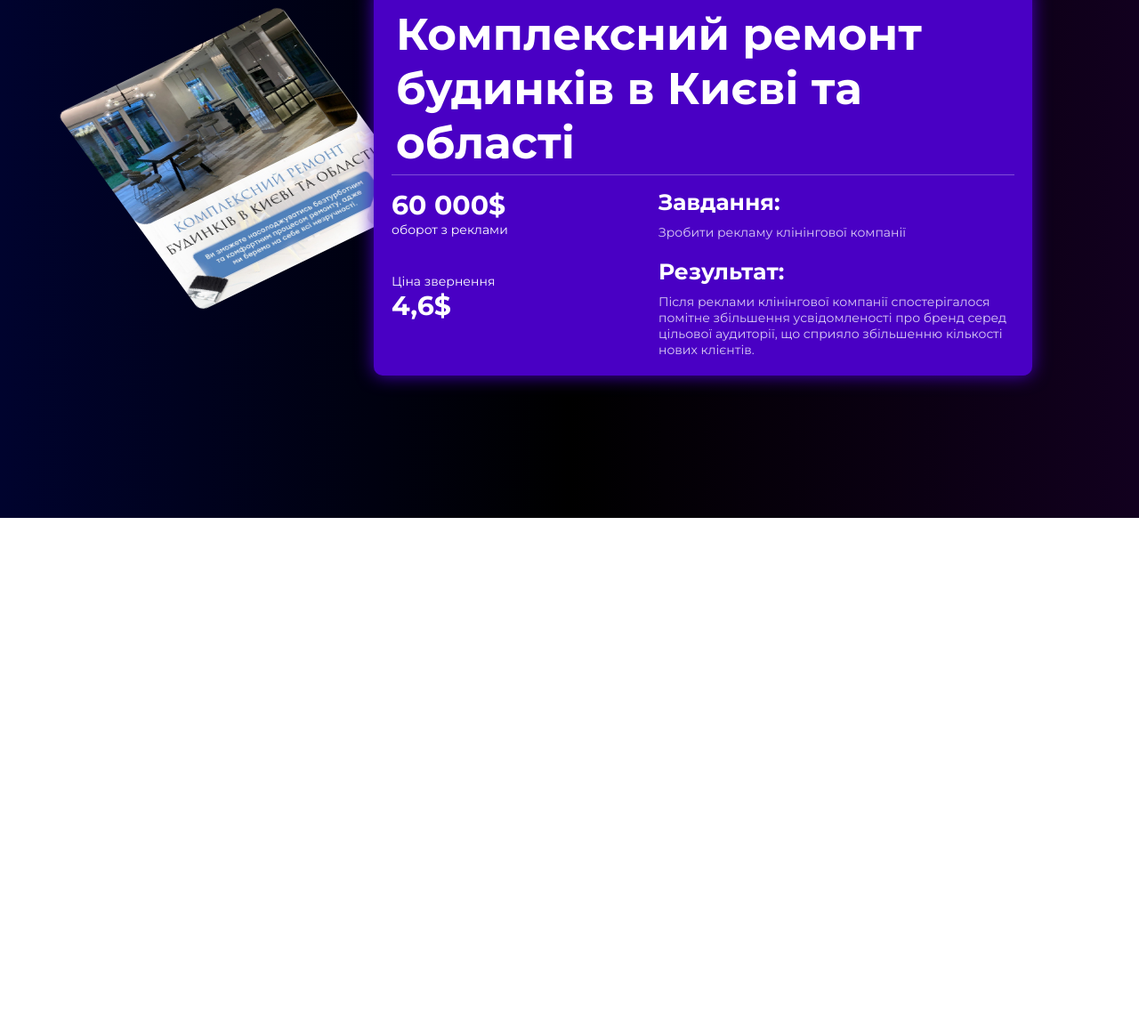
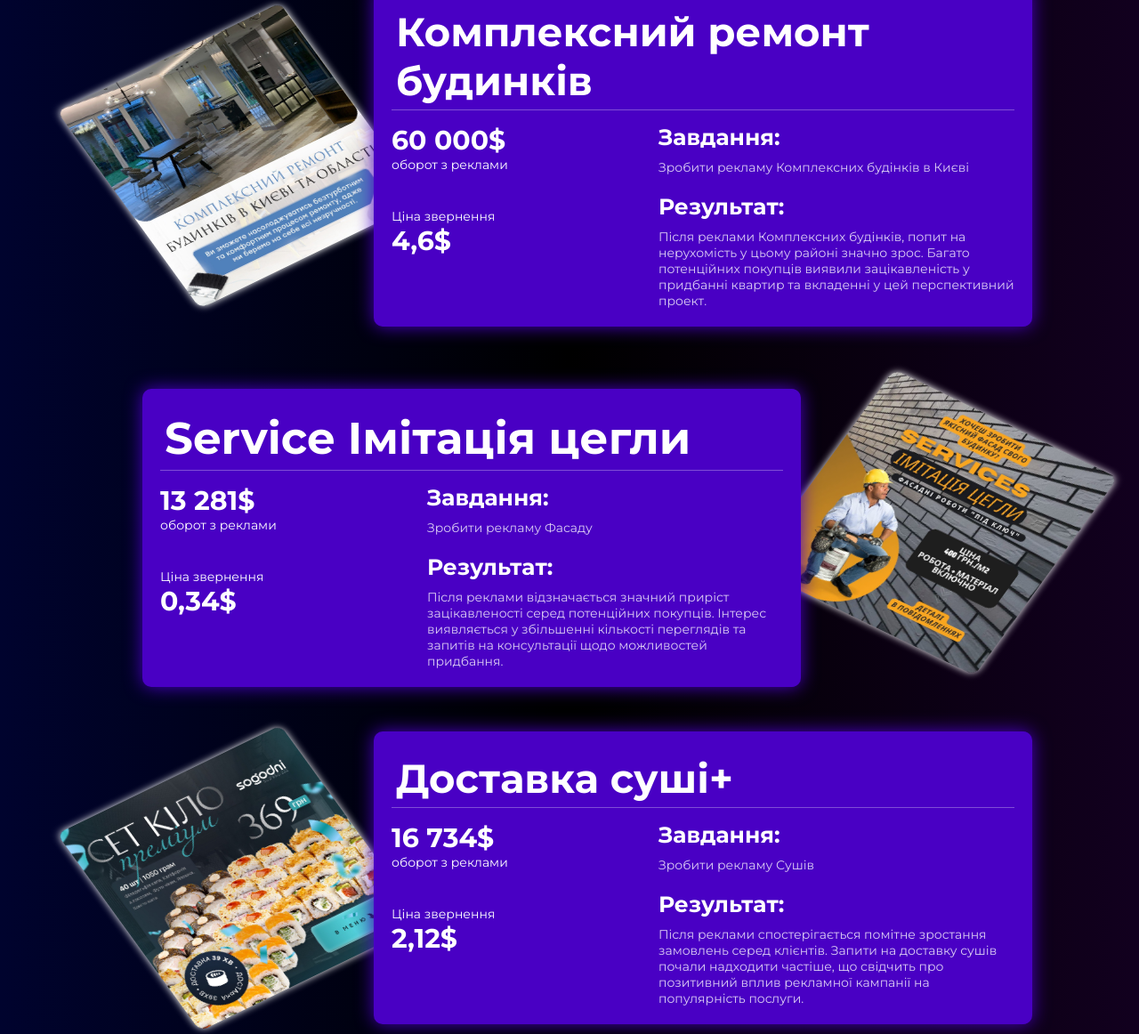
Before and after one commit to Nimarchik/StroichTarget.github.io, a plain HTML site: page index.html in a window 1280 px wide. Shown: the part 1294-2456 px from the top of the page at 89% size. Before the commit the page ends 1876 px from the top, so only its background shows below. Drawn offline with nearby package versions, Linux system fonts and the light colour scheme.

Commit message:
Made a description of the advertisement

```diff
--- a/css/styles.css
+++ b/css/styles.css
@@ -269,6 +269,10 @@ p {
     border-bottom: 1px solid rgba(255, 255, 255, .3);
 }
 
+.title-two {
+    font-size: 45px;
+}
+
 .result_group {
     display: flex;
     gap: 15px;
@@ -307,7 +311,7 @@ p {
 }
 
 .two {
-    margin: 50px 0 0 auto;
+    margin: 70px 0 70px auto;
     margin-top: 50px;
 }
 
@@ -322,22 +326,27 @@ p {
     flex-direction: row-reverse;
 }
 
-.result_cart-two-img,
-.result_cart-one-img {
+.result_cart-one-img,
+.result_cart-two-img {
     width: 300px;
     height: 300px;
     border-radius: 10px;
+    box-shadow: 0 0 10px #fff;
+}
+
+
+.result_cart-two-img {
     transform: rotate3d(2, 1, -2, 45deg);
+    float: left;
 
 }
 
 .result_cart-one-img {
     float: right;
+    transform: rotate3d(2, -1, -2, -45deg);
+
 }
 
-.result_cart-two-img {
-    float: left;
-}
 
 
 
--- a/index.html
+++ b/index.html
@@ -198,7 +198,7 @@ c32 155 34 147 -27 147 -43 0 -50 2 -45 18 3 9 8 29 12 45 l6 27 169 0 c137 0
                                                 </g>
                                             </g>
                                         </svg>
-                                        <p><b>3,5 роки</b> роботи в сфері</p>
+                                        <p><b>10 місяців</b> роботи в сфері</p>
                                     </li>
                                     <li class="top_content-item">
                                         <svg class="top_content-svg" data-name="Layer 1" id="Layer_1"
@@ -513,9 +513,10 @@ c32 155 34 147 -27 147 -43 0 -50 2 -45 18 3 9 8 29 12 45 l6 27 169 0 c137 0
 
                 <sections class="result">
                     <div class="result_content">
-                        <h2 class="result_title">ЖОДНИХ ЛАЙКІВ І ПІДПИСНИКІВ —
-                            ТІЛЬКИ РЕАЛЬНИЙ РЕЗУЛЬТАТ!</h2>
-
+                        <div data-aos="fade-up">
+                            <h2 class="result_title">ЖОДНИХ ЛАЙКІВ І ПІДПИСНИКІВ —
+                                ТІЛЬКИ РЕАЛЬНИЙ РЕЗУЛЬТАТ!</h2>
+                        </div>
                         <div class="result_cart-content-one">
                             <div data-aos="fade-left">
                                 <img src="image/cleaaning.jpg" alt="" class="result_cart-one-img">
@@ -552,21 +553,19 @@ c32 155 34 147 -27 147 -43 0 -50 2 -45 18 3 9 8 29 12 45 l6 27 169 0 c137 0
                                             </li>
                                         </ul>
                                     </div>
-
-
                                 </div>
                             </div>
                         </div>
 
 
-                        <div class="result_cart-content">
+                        <div class="result_cart-content two">
                             <div data-aos="fade-right">
                                 <img src="image/remont.jpg" alt="" class="result_cart-two-img">
                             </div>
 
                             <div data-aos="fade-left">
-                                <div class="result_cart two">
-                                    <h3 class="result_cart-title">Комплексний ремонт будинків в Києві та області</h3>
+                                <div class="result_cart ">
+                                    <h3 class="result_cart-title title-two">Комплексний ремонт будинків</h3>
                                     <div class="result_group">
 
                                         <ul class="price-list">
@@ -584,15 +583,14 @@ c32 155 34 147 -27 147 -43 0 -50 2 -45 18 3 9 8 29 12 45 l6 27 169 0 c137 0
                                         <ul class="task_list">
                                             <li class="task_list-item">
                                                 <h4 class="task_title">Завдання:</h4>
-                                                <p class="task-text">Зробити рекламу клінінгової компанії</p>
+                                                <p class="task-text">Зробити рекламу Комплексних будінків в Києві</p>
                                             </li>
                                             <li class="task_list-item">
                                                 <h4 class="task_title">Результат:</h4>
-                                                <p class="task-text">Після реклами клінінгової компанії спостерігалося
-                                                    помітне
-                                                    збільшення усвідомленості про бренд серед цільової аудиторії, що
-                                                    сприяло
-                                                    збільшенню кількості нових клієнтів.</p>
+                                                <p class="task-text">Після реклами Комплексних будінків, попит на
+                                                    нерухомість у цьому районі значно зрос. Багато потенційних покупців
+                                                    виявили зацікавленість у придбанні квартир та вкладенні у цей
+                                                    перспективний проект.</p>
                                             </li>
                                         </ul>
                                     </div>
@@ -601,6 +599,88 @@ c32 155 34 147 -27 147 -43 0 -50 2 -45 18 3 9 8 29 12 45 l6 27 169 0 c137 0
                             </div>
                         </div>
 
+                        <div class="result_cart-content-one">
+                            <div data-aos="fade-left">
+                                <img src="image/fasad.jpg" alt="" class="result_cart-one-img">
+                            </div>
+                            <div data-aos="fade-right">
+                                <div class="result_cart">
+                                    <h3 class="result_cart-title">Service Імітація цегли</h3>
+                                    <div class="result_group">
+
+                                        <ul class="price-list">
+                                            <li class="price-list-item">
+                                                <p class="circulation"><b>13 281$</b> оборот з реклами</p>
+                                            </li>
+                                            <li class="price-list-item">
+                                                <p class="requests"></p>
+                                            </li>
+                                            <li class="price-list-item">
+                                                <p class="circulation">Ціна звернення <b>0,34$</b></p>
+                                            </li>
+                                        </ul>
+
+                                        <ul class="task_list">
+                                            <li class="task_list-item">
+                                                <h4 class="task_title">Завдання:</h4>
+                                                <p class="task-text">Зробити рекламу Фасаду</p>
+                                            </li>
+                                            <li class="task_list-item">
+                                                <h4 class="task_title">Результат:</h4>
+                                                <p class="task-text">Після реклами відзначається значний приріст
+                                                    зацікавленості серед потенційних покупців. Інтерес виявляється у
+                                                    збільшенні кількості переглядів та запитів на консультації щодо
+                                                    можливостей придбання.</p>
+                                            </li>
+                                        </ul>
+                                    </div>
+
+
+                                </div>
+                            </div>
+                        </div>
+
+
+                        <div class="result_cart-content two">
+                            <div data-aos="fade-right">
+                                <img src="image/sushi.jpg" alt="" class="result_cart-two-img">
+                            </div>
+
+                            <div data-aos="fade-left">
+                                <div class="result_cart ">
+                                    <h3 class="result_cart-title title-two">Доставка суші+ </h3>
+                                    <div class="result_group">
+
+                                        <ul class="price-list">
+                                            <li class="price-list-item">
+                                                <p class="circulation"><b>16 734$</b> оборот з реклами</p>
+                                            </li>
+                                            <li class="price-list-item">
+                                                <p class="requests"></p>
+                                            </li>
+                                            <li class="price-list-item">
+                                                <p class="circulation">Ціна звернення <b>2,12$</b></p>
+                                            </li>
+                                        </ul>
+
+                                        <ul class="task_list">
+                                            <li class="task_list-item">
+                                                <h4 class="task_title">Завдання:</h4>
+                                                <p class="task-text">Зробити рекламу Сушів</p>
+                                            </li>
+                                            <li class="task_list-item">
+                                                <h4 class="task_title">Результат:</h4>
+                                                <p class="task-text">Після реклами спостерігається помітне зростання
+                                                    замовлень серед клієнтів. Запити на доставку сушів почали надходити
+                                                    частіше, що свідчить про позитивний вплив рекламної кампанії на
+                                                    популярність послуги.</p>
+                                            </li>
+                                        </ul>
+                                    </div>
+
+                                </div>
+                            </div>
+                        </div>
 
                     </div>
                 </sections>
```
Also changed, not shown: image/fasad.jpg (added), image/sushi.jpg (added).
